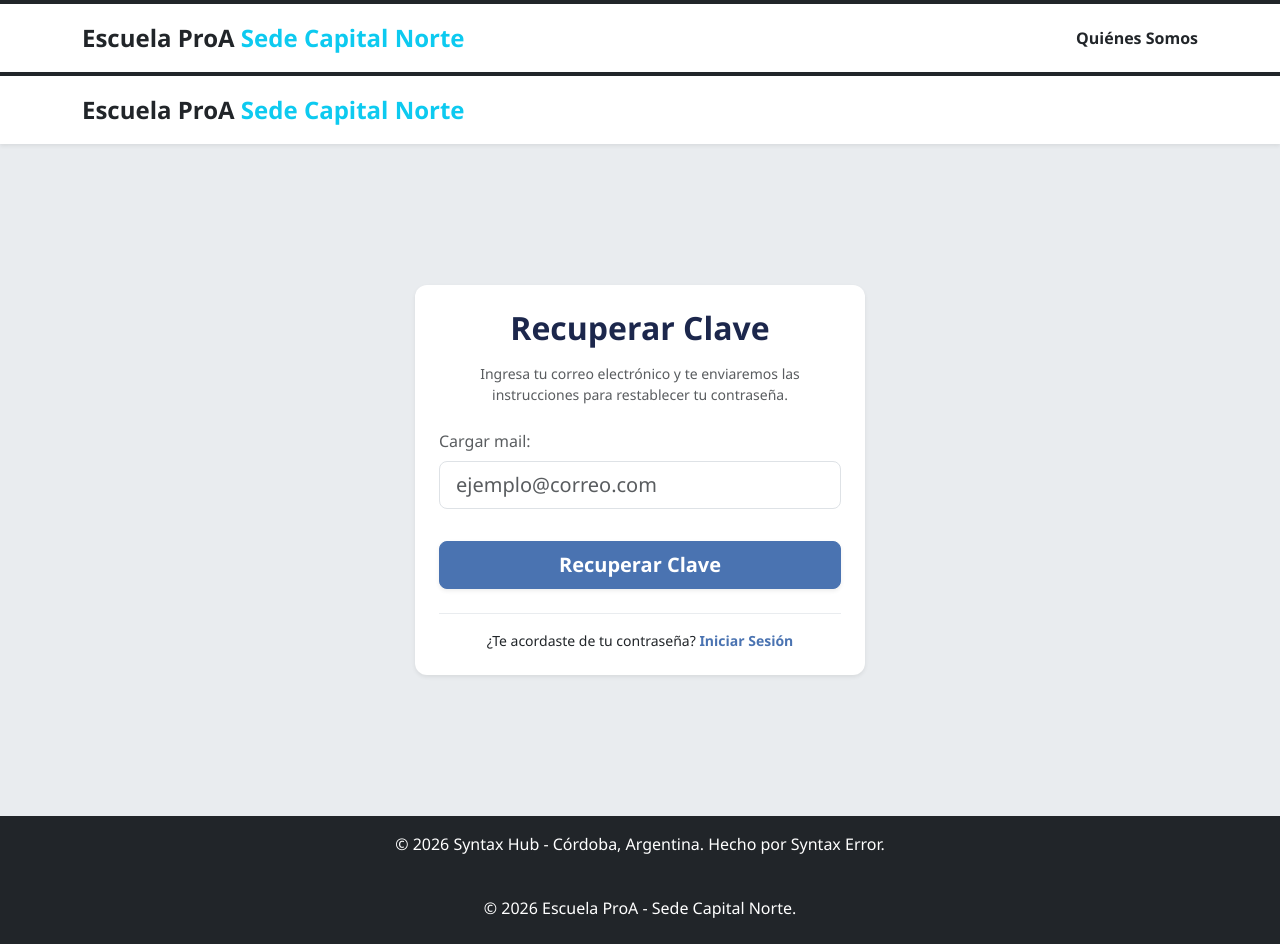
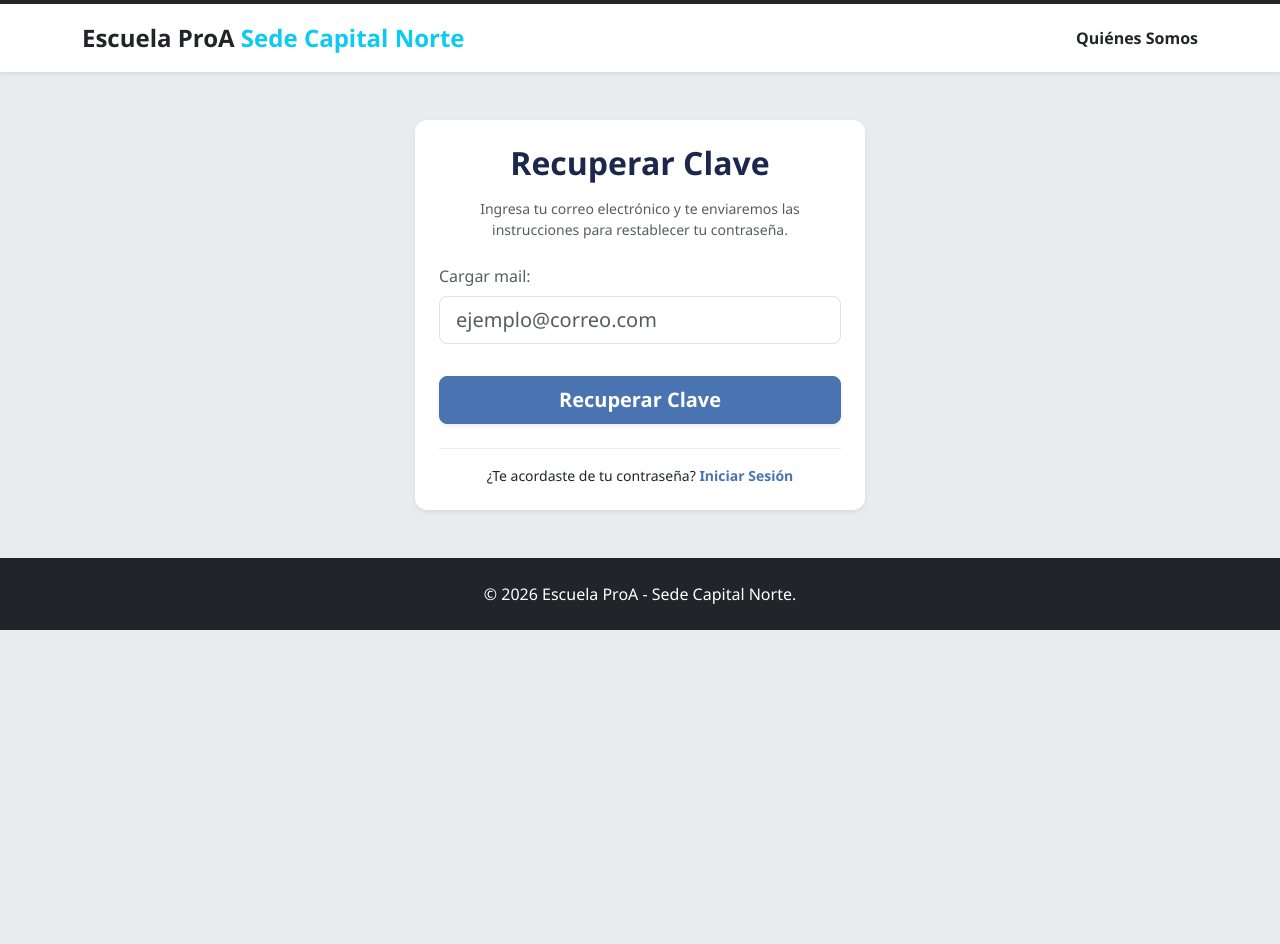
Before and after one commit to ISPC-TSDS/Syntax-Error, an Angular app in the folder frontend/sistema_gestion_espacios/: page /recover-password in a window 1280 px wide. After the commit the page ends 800 px from the top, so only its background shows below. Built offline with nearby package versions, Linux system fonts and the light colour scheme.

Commit message:
fix: elimino la navbar y el footer

```diff
--- a/frontend/sistema_gestion_espacios/src/app/pages/recover-password/recover-password.html
+++ b/frontend/sistema_gestion_espacios/src/app/pages/recover-password/recover-password.html
@@ -1,13 +1,3 @@
-<div class="d-flex flex-column min-vh-100">
-    <header class="bg-white py-3 shadow-sm border-top border-dark border-4">
-        <div class="container d-flex justify-content-center justify-content-md-start">
-            <a class="navbar-brand fs-4 text-decoration-none" routerLink="/">
-                <span class="text-dark fw-bold">Escuela ProA</span><span class="text-info fw-bold"> Sede Capital
-                    Norte</span>
-            </a>
-        </div>
-    </header>
-
 <section class="container flex-grow-1 d-flex justify-content-center align-items-center my-5">
     <div class="card p-4 shadow-sm text-center border-0"
         style="max-width: 450px; width: 100%; border-radius: 12px; background: #ffffff;">
@@ -46,8 +36,3 @@
         </div>
     </div>
 </section>
-
-    <footer class="bg-dark text-white text-center py-3 mt-auto">
-        <p class="mb-0">&copy; 2026 Syntax Hub - Córdoba, Argentina. Hecho por Syntax Error.</p>
-    </footer>
-</div>
```
Lines whose indentation alone changed are shown as unchanged.
